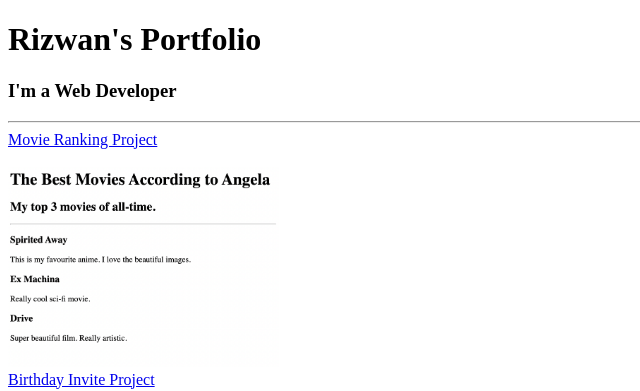
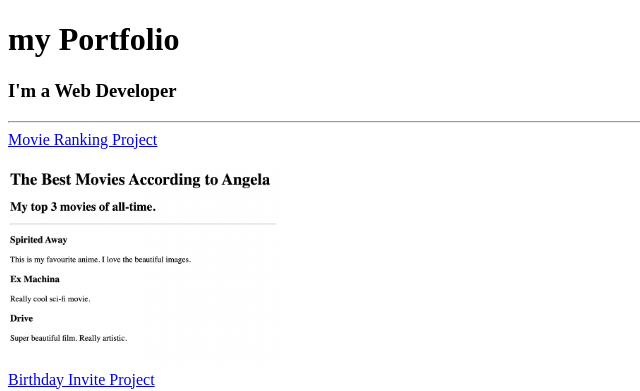
Before and after one commit to GitRizwan/first-project, a plain HTML site: page index.html in a window 1280 px wide. Shown: the top 391 px of the page, without its empty margins (0-640 px from the left). Drawn offline with Linux system fonts and the light colour scheme; files whose address does not match are found by name.

Commit message:
Update index.html

```diff
--- a/index.html
+++ b/index.html
@@ -6,7 +6,7 @@
     <title>My Portfolio</title>
 </head>
 <body>
-    <h1>Rizwan's Portfolio</h1>
+    <h1>my Portfolio</h1>
     <h3>I'm a Web Developer</h3>
     <hr>
     <a href="file:///C:/Users/rizwa/Desktop/web%20development/projects/4.3%20HTML%20Porfolio%20Project/public/movie-ranking.html" height ="20px">Movie Ranking Project</a>
```
